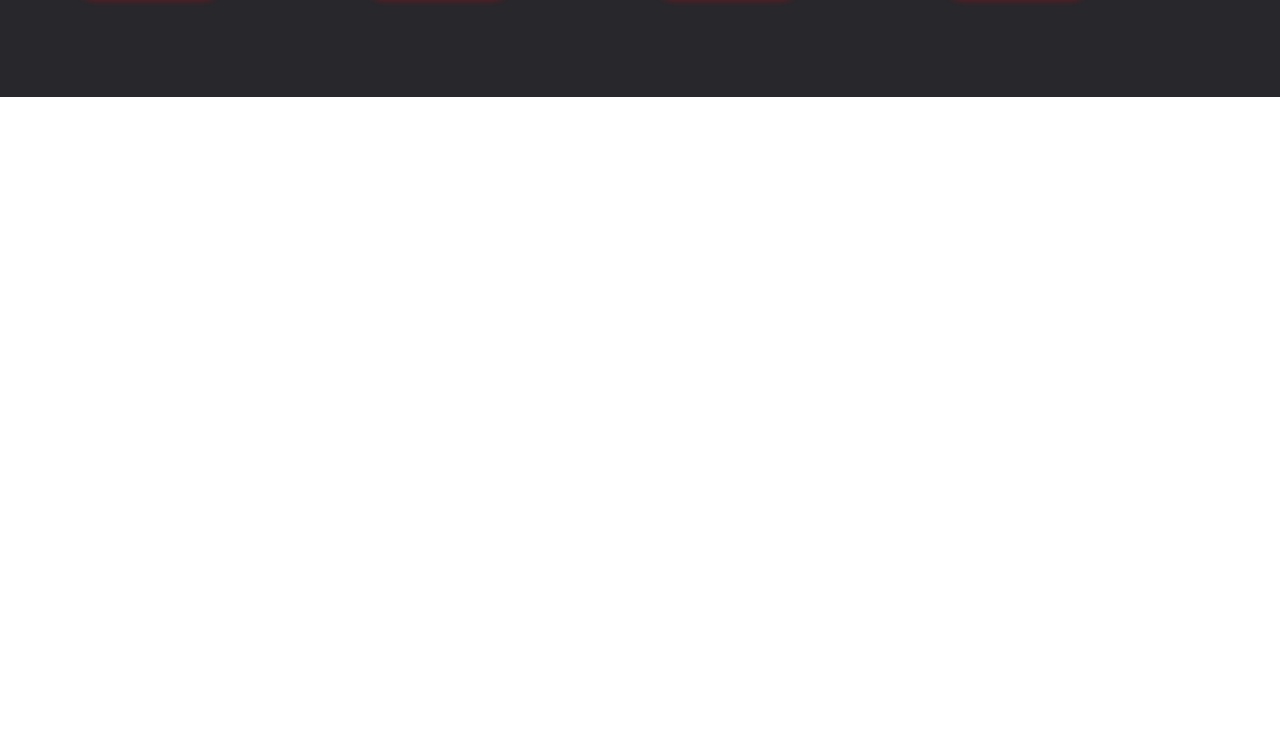
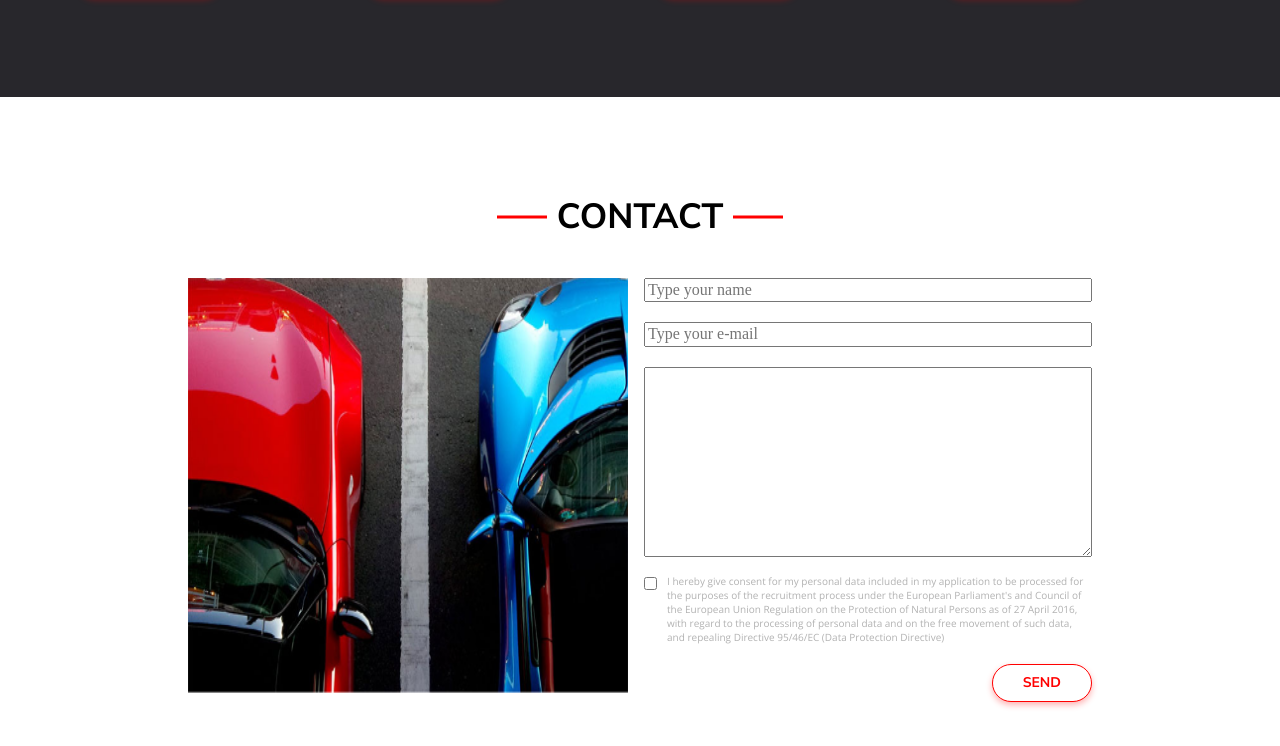
Before and after one commit to KenooG/car_sharing, a plain HTML site: page index.html in a window 1280 px wide. Shown: the part 2045-2791 px from the top of the page. Before the commit the page ends 2242 px from the top, so only its background shows below. Drawn offline with nearby package versions, Linux system fonts and the light colour scheme.

Commit message:
contact form

```diff
--- a/index.html
+++ b/index.html
@@ -110,6 +110,33 @@
     </div>
 </section>
 
+<section class="box section">
+    <div class="inner inner--narrow">
+        <h2 class="section__hdl">CONTACT</h2>
+        <div class="section__box">
+            <div class="section__box">
+                <img src="src/images/formphoto.png" alt="Form contact CarSharing cars" class="section__img">
+            </div>
+            <div class="section__col">
+                <form action="" class="contact-form">
+                    <input type="text" class="contact-form__input" placeholder="Type your name">
+                    <input type="email" class="contact-form__input" placeholder="Type your e-mail">
+                    <textarea name="" id="" cols="30" rows="10" class="contact-form__input"></textarea>
+                    <div class="contact-form__group">
+                        <label for="agreement">I hereby give consent for my personal data included in my application to
+                            be processed for the purposes of the recruitment process under the European Parliament's and
+                            Council of the European Union Regulation on the Protection of Natural Persons as of 27 April
+                            2016, with regard to the processing of personal data and on the free movement of such data,
+                            and repealing Directive 95/46/EC (Data Protection Directive)</label>
+                        <input type="checkbox" name="agreement" id="agreement" class="contact-form__checkbox">
+                    </div>
+                    <button type="submit" class="btn btn-outline">send</button>
+                </form>
+            </div>
+        </div>
+    </div>
+</section>
+
 
 </body>
 </html>
--- a/src/css/main.css
+++ b/src/css/main.css
@@ -324,3 +324,45 @@ content: "";
 
     max-width: 10.625rem;
 }
+
+.contact-form{
+
+    display: flex;
+    flex-direction: column;
+    align-items: stretch;
+    gap: 1.25rem;
+
+}
+
+.contact-form button{
+    align-self: flex-end;
+}
+
+.inner.inner--narrow {
+    max-width: 56.5rem;
+}
+
+.inner.inner--narrow .section__col {
+
+
+    width: 50%;
+}
+
+.contact-form .contact-form__group{
+    display: flex;
+    gap: .625rem;
+    align-items: flex-start;
+}
+
+.contact-form .contact-form__group .contact-form__checkbox{
+
+    order: -10;
+}
+.contact-form .contact-form__group label{
+    color: rgba(178, 178, 178, 1);
+    font-size: .625rem;
+    line-height: 1.4;
+    font-family: "Open Sans", sans-serif;
+    font-weight: 300;
+    margin-top: -.15rem;
+}
```
Also changed, not shown: src/images/formphoto.png (added).
